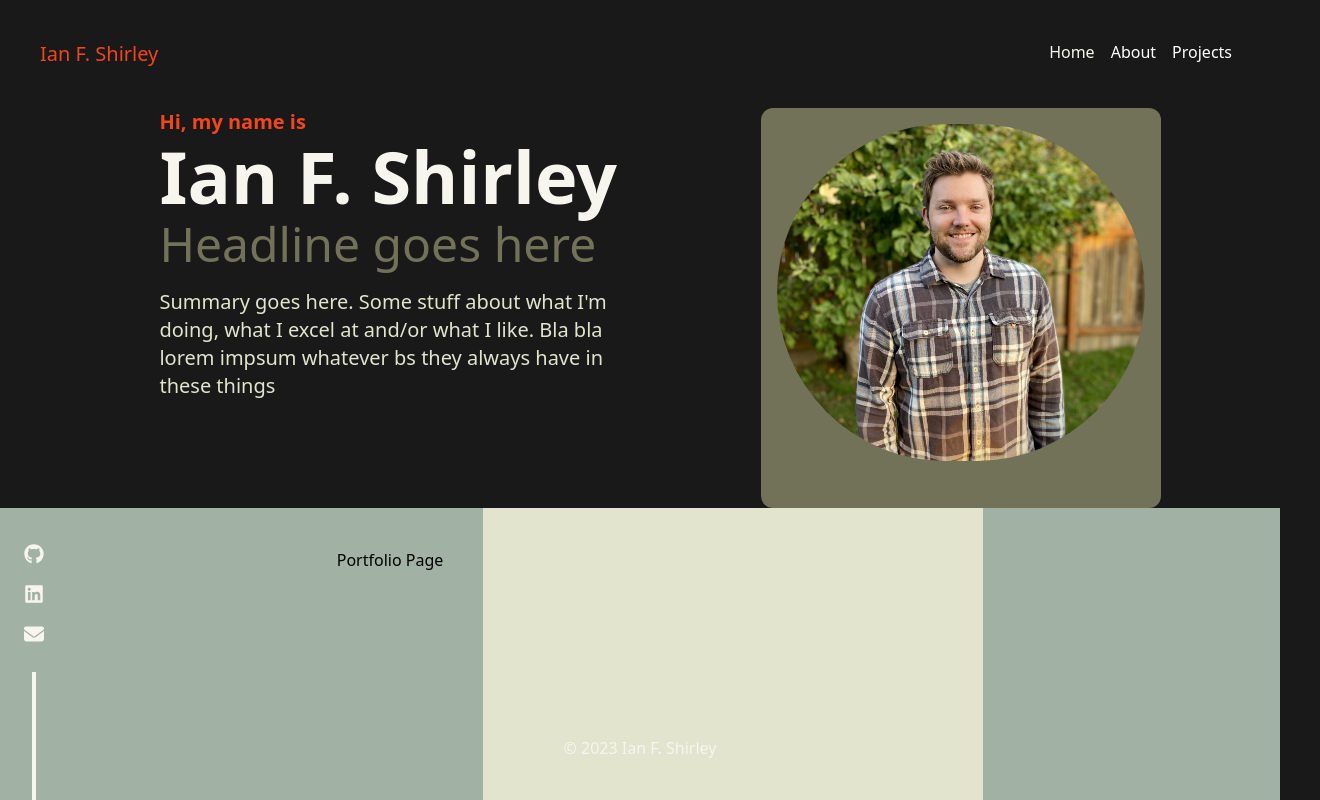
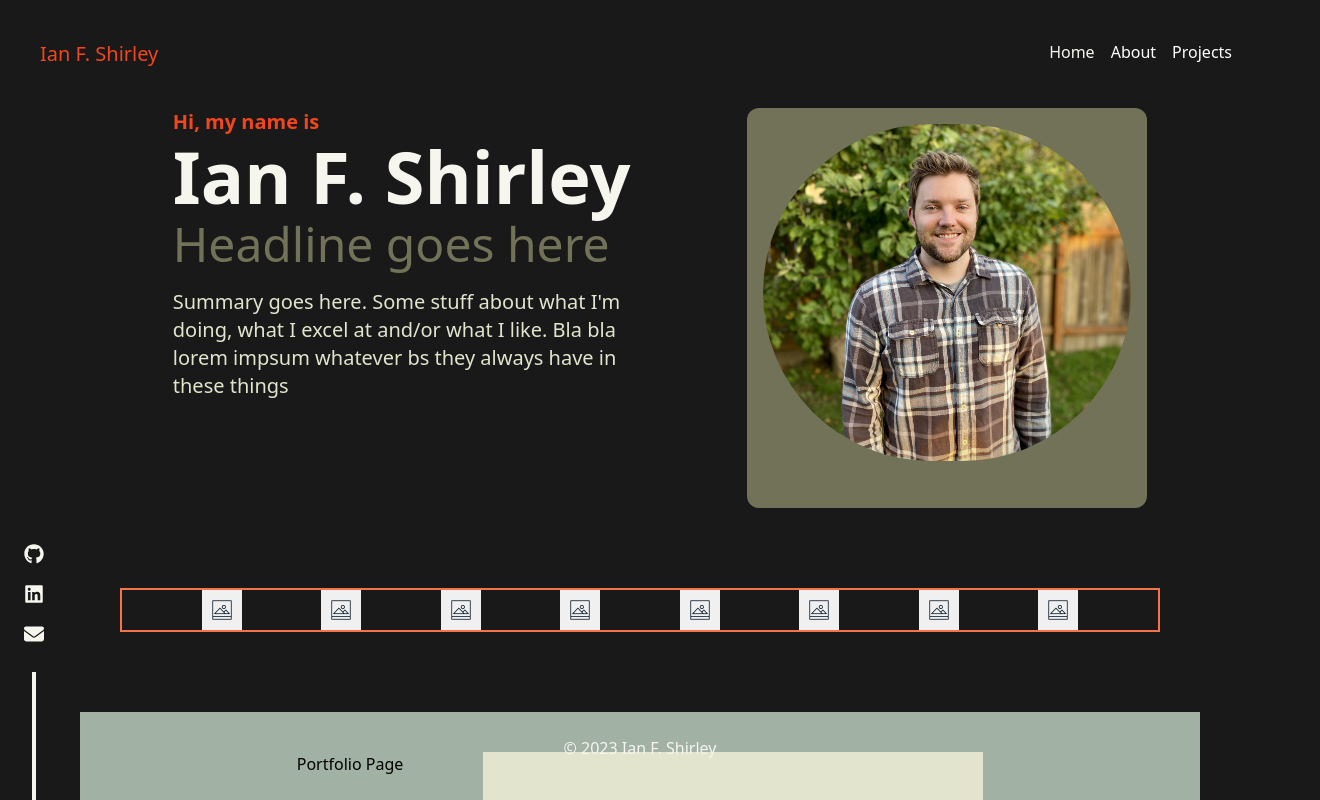
Before and after one commit to ianfshirley/Portfolio, a Next.js app: page / in a window 1280 px wide. Shown: the top 800 px of the page, 1320 px wide, since content can reach past the window. Built offline with nearby package versions, Linux system fonts and the light colour scheme.

Commit message:
created main layout and spacing for each section

```diff
--- a/app/components/About/About.js
+++ b/app/components/About/About.js
@@ -3,12 +3,12 @@
 
 export default function About() {
   return (
-    <main id='about' className="w-full mx-10 bg-army flex justify-center">
+    <div id='about' className=" m-20 bg-army flex justify-center border-2 border-peach ">
       <h1
         className='p-10'
       >About Page</h1>
       <h3 className="text-mist">Hi, I'm Ian F. Shirley</h3>
-      <div className="bg-mist h-[500px] w-[500px]"></div>
-    </main>
+      <div className="m-10 bg-mist h-[500px] w-[500px]"></div>
+    </div>
   )
 }
--- a/app/components/ContactLinks.js
+++ b/app/components/ContactLinks.js
@@ -18,7 +18,7 @@ export default function ContactLinks() {
   };
 
   return (
-    <div className="fixed bottom-0 left-0 mx-4 mt-20">
+    <div className="fixed bottom-0 left-0 ml-4 mr-8 mt-20">
       <nav
         className="flex flex-col"
         onMouseEnter={handleHover}
--- a/app/components/Hero.js
+++ b/app/components/Hero.js
@@ -1,8 +1,10 @@
 import Image from "next/image"
+import Skills from "./Skills"
 
 
 export default function Hero() {
   return (
+    <div className=" mx-10">
       <div className="flex flex-row justify-evenly mx-10">
         <div className="justify-center mx-10 sm:pr-6">
           <h1 className="mb-1 text-2xl font-bold leading-tight text-peach-500 sm:text-xl">Hi, my name is</h1>
@@ -20,5 +22,9 @@ export default function Hero() {
           />
         </div>
       </div>
+      <div>
+        <Skills />
+      </div>
+    </div>
   )
 }
--- a/app/components/Portfolio/Portfolio.js
+++ b/app/components/Portfolio/Portfolio.js
@@ -2,11 +2,11 @@
 
 export default function Portfolio() {
   return (
-    <main id='portfolio' className="bg-fog flex justify-center">
+    <main id='portfolio' className="m-20 bg-fog flex justify-center">
       <h1
         className='p-10'
       >Portfolio Page</h1>
-      <div className="bg-mist h-[500px] w-[500px]"></div>
+      <div className="m-10 bg-mist h-[500px] w-[500px]"></div>
     </main>
   )
 }
--- /dev/null
+++ b/app/components/Skills.js
@@ -0,0 +1,58 @@
+import Image from "next/image"
+
+
+
+export default function Skills() {
+  return (
+    <div id='skills' className="flex flex-row justify-evenly m-20 border-2 border-peach ">
+      <Image
+        src='/img/placeholder_square.png'
+        alt='skill placeholder'
+        width={40}
+        height={40}
+      />
+      <Image
+        src='/img/placeholder_square.png'
+        alt='skill placeholder'
+        width={40}
+        height={40}
+      />
+      <Image
+        src='/img/placeholder_square.png'
+        alt='skill placeholder'
+        width={40}
+        height={40}
+      />
+      <Image
+        src='/img/placeholder_square.png'
+        alt='skill placeholder'
+        width={40}
+        height={40}
+      />
+      <Image
+        src='/img/placeholder_square.png'
+        alt='skill placeholder'
+        width={40}
+        height={40}
+      />
+      <Image
+        src='/img/placeholder_square.png'
+        alt='skill placeholder'
+        width={40}
+        height={40}
+      />
+      <Image
+        src='/img/placeholder_square.png'
+        alt='skill placeholder'
+        width={40}
+        height={40}
+      />
+      <Image
+        src='/img/placeholder_square.png'
+        alt='skill placeholder'
+        width={40}
+        height={40}
+      />
+    </div>
+  )
+}
```
Also changed, not shown: public/img/placeholder_square.png (added). Lines whose indentation alone changed are shown as unchanged.
